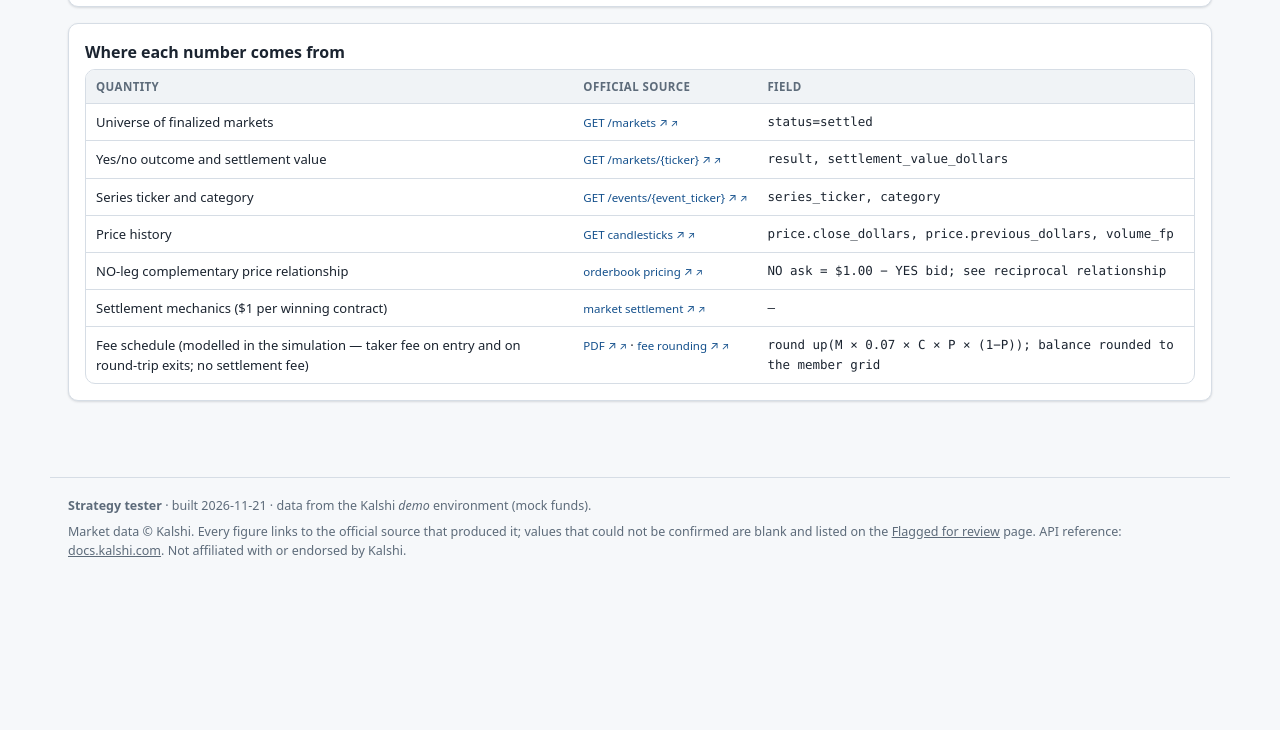
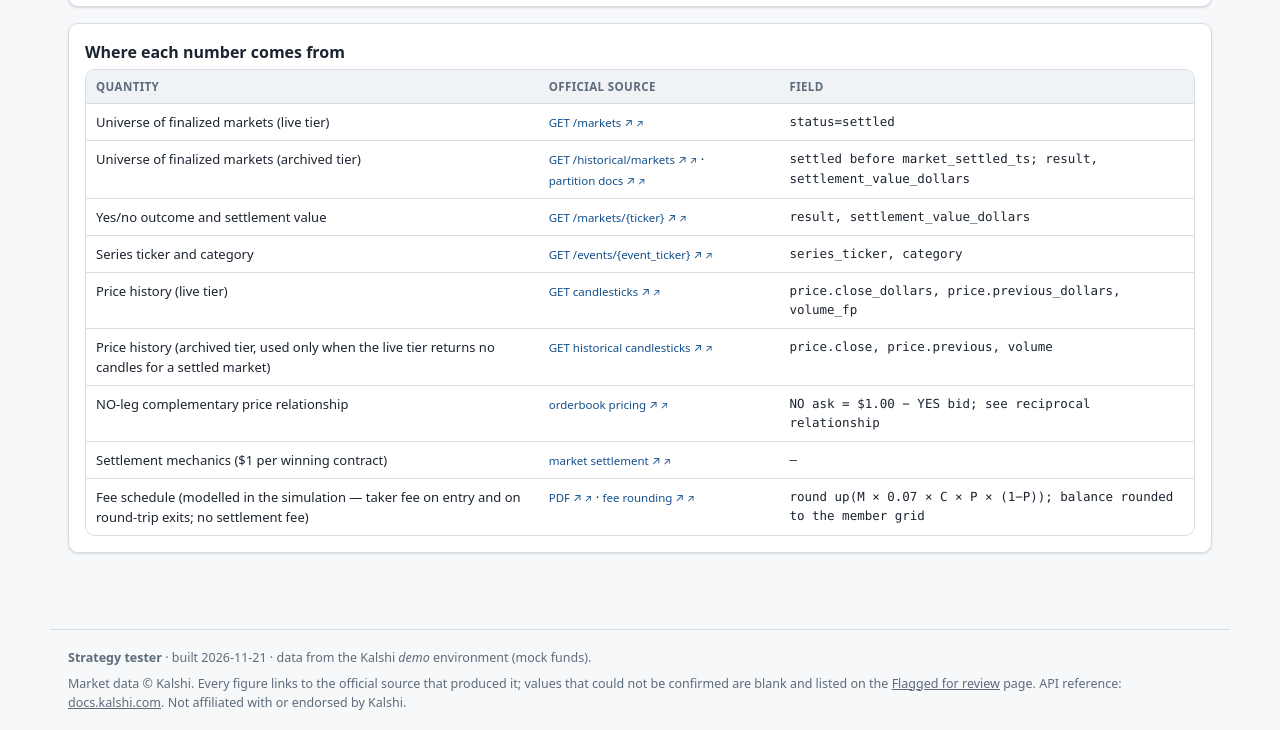
Before and after one commit to kanlerxz87-cyber/KalshiDash2, a plain HTML site: page simulator.html in a window 1280 px wide. Shown: the part 2237-2967 px from the top of the page. Before the commit the page ends 2816 px from the top, so only its background shows below. Drawn offline with Linux system fonts and the light colour scheme.

Commit message:
docs: record session 190f6069 merge/Pages result; name the archived tier in the simulator source table
- COORDINATION.md: final record (PR #93, merge f7f461e, conflicts resolved, checks,
  Pages deploy including the transient errored→built sequence, live spot-check).
- simulator.html: the 'Where each number comes from' table now has a sourced row
  for each tier (live and archived universe, live and archived candles) with its
  official doc link, so no figure is attributed to the wrong endpoint.

Co-authored-by: arena-agent <297053741+arena-agent@users.noreply.github.com>

```diff
--- a/simulator.html
+++ b/simulator.html
@@ -184,18 +184,25 @@
       <table>
         <thead><tr><th>Quantity</th><th>Official source</th><th>Field</th></tr></thead>
         <tbody>
-          <tr><td>Universe of finalized markets</td>
+          <tr><td>Universe of finalized markets (live tier)</td>
             <td><a class="src-link" href="https://docs.kalshi.com/api-reference/market/get-markets" target="_blank" rel="noopener noreferrer">GET /markets ↗</a></td>
             <td class="mono small">status=settled</td></tr>
+          <tr><td>Universe of finalized markets (archived tier)</td>
+            <td><a class="src-link" href="https://docs.kalshi.com/api-reference/historical/get-historical-markets" target="_blank" rel="noopener noreferrer">GET /historical/markets ↗</a>
+              · <a class="src-link" href="https://docs.kalshi.com/getting_started/historical_data" target="_blank" rel="noopener noreferrer">partition docs ↗</a></td>
+            <td class="mono small">settled before market_settled_ts; result, settlement_value_dollars</td></tr>
           <tr><td>Yes/no outcome and settlement value</td>
             <td><a class="src-link" href="https://docs.kalshi.com/api-reference/market/get-market" target="_blank" rel="noopener noreferrer">GET /markets/{ticker} ↗</a></td>
             <td class="mono small">result, settlement_value_dollars</td></tr>
           <tr><td>Series ticker and category</td>
             <td><a class="src-link" href="https://docs.kalshi.com/api-reference/events/get-events" target="_blank" rel="noopener noreferrer">GET /events/{event_ticker} ↗</a></td>
             <td class="mono small">series_ticker, category</td></tr>
-          <tr><td>Price history</td>
+          <tr><td>Price history (live tier)</td>
             <td><a class="src-link" href="https://docs.kalshi.com/api-reference/market/get-market-candlesticks" target="_blank" rel="noopener noreferrer">GET candlesticks ↗</a></td>
             <td class="mono small">price.close_dollars, price.previous_dollars, volume_fp</td></tr>
+          <tr><td>Price history (archived tier, used only when the live tier returns no candles for a settled market)</td>
+            <td><a class="src-link" href="https://docs.kalshi.com/api-reference/historical/get-historical-market-candlesticks" target="_blank" rel="noopener noreferrer">GET historical candlesticks ↗</a></td>
+            <td class="mono small">price.close, price.previous, volume</td></tr>
           <tr><td>NO-leg complementary price relationship</td>
             <td><a class="src-link" href="https://docs.kalshi.com/getting_started/orderbook_responses" target="_blank" rel="noopener noreferrer">orderbook pricing ↗</a></td>
             <td class="mono small">NO ask = $1.00 − YES bid; see reciprocal relationship</td></tr>
```
Also changed, not shown: COORDINATION.md (+23 -0 lines).
